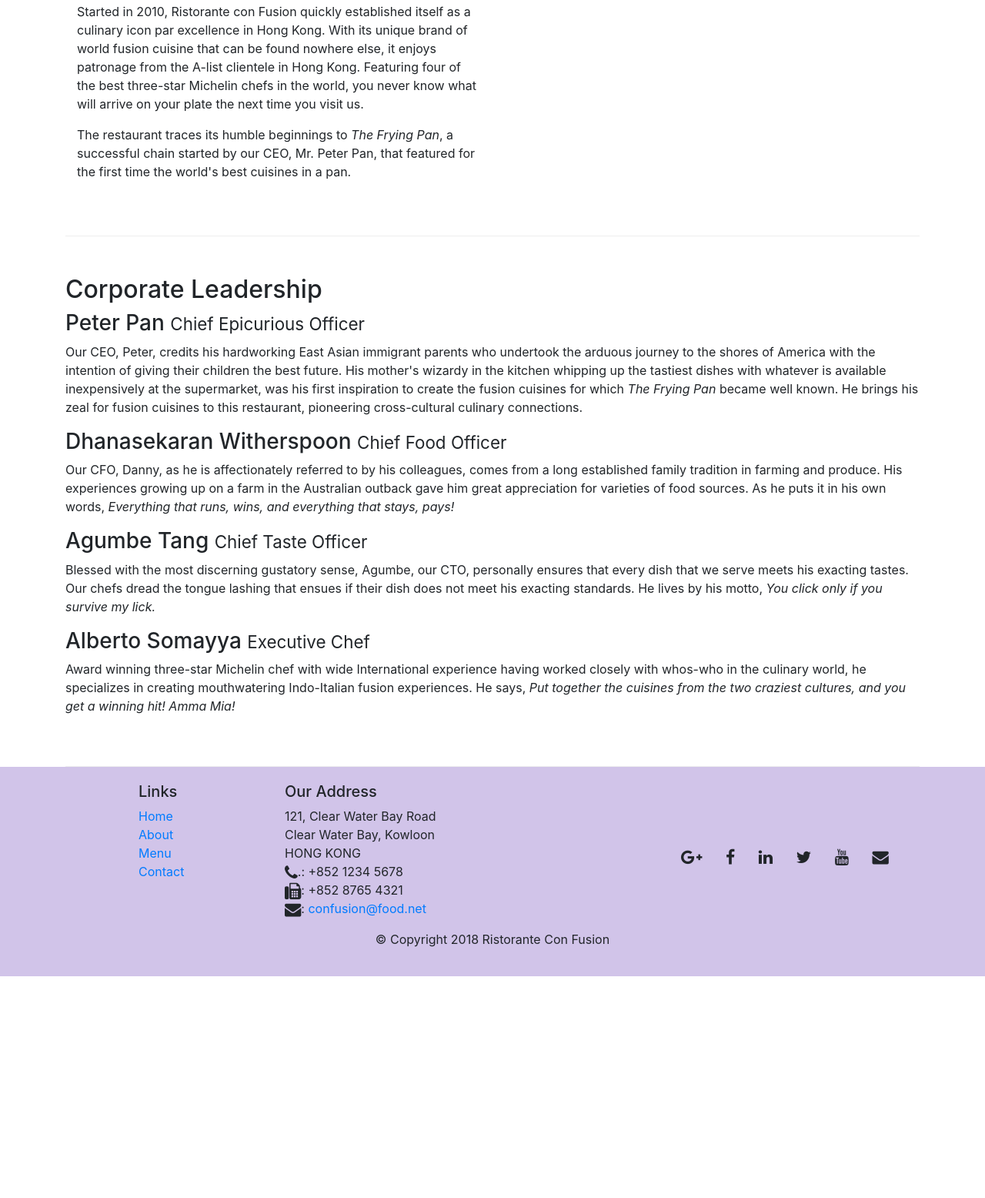
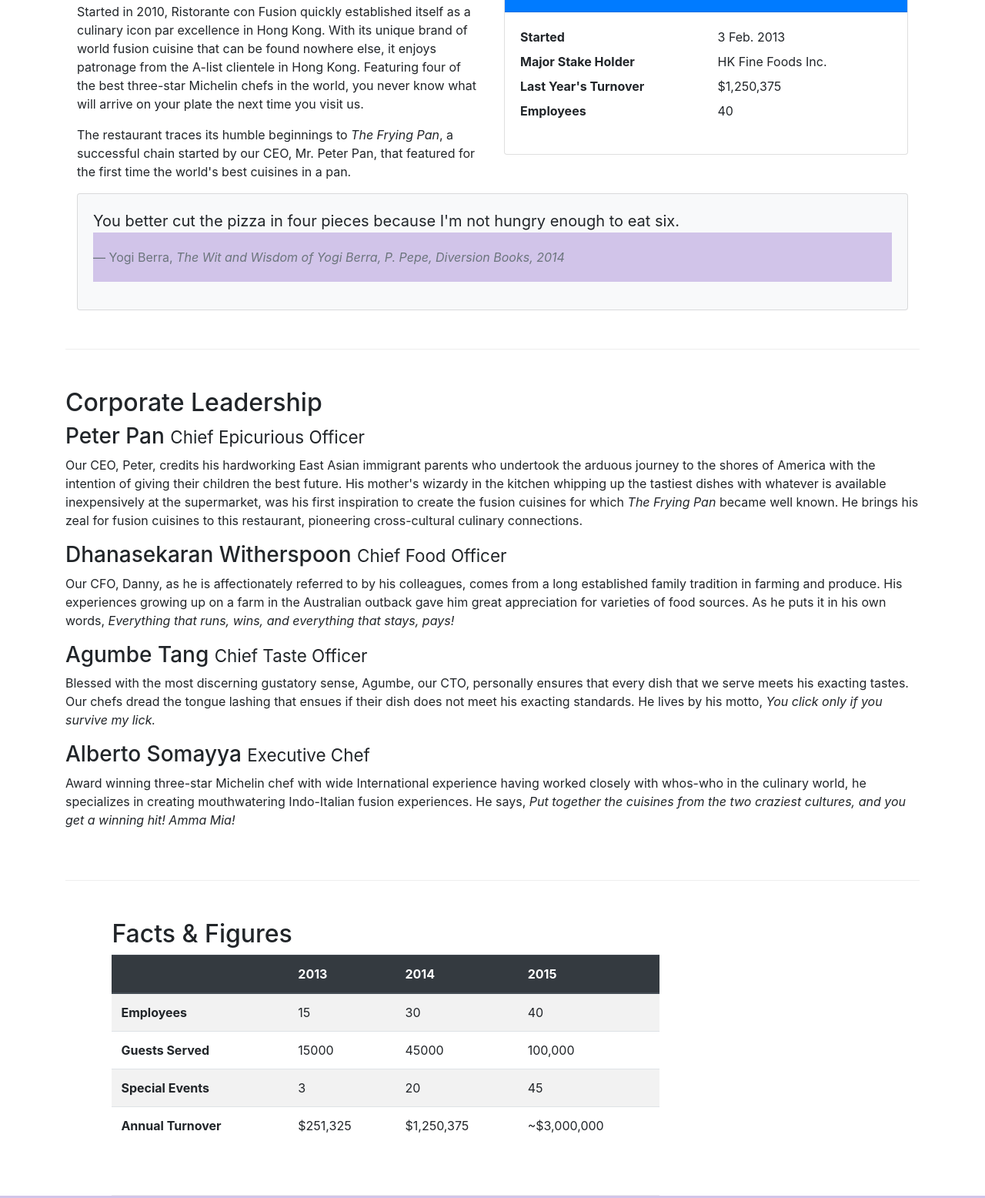
Before and after one commit to zenickn/SETestSite, a website: page aboutus.html in a window 1280 px wide. Shown: the part 534-2090 px from the top of the page at 77% size. Before the commit the page ends 1802 px from the top, so only its background shows below. Drawn offline with nearby package versions, Linux system fonts and the light colour scheme.

Commit message:
Tables and Cards aboutus

```diff
--- a/aboutus.html
+++ b/aboutus.html
@@ -71,7 +71,34 @@
                 <p>Started in 2010, Ristorante con Fusion quickly established itself as a culinary icon par excellence in Hong Kong. With its unique brand of world fusion cuisine that can be found nowhere else, it enjoys patronage from the A-list clientele in Hong Kong.  Featuring four of the best three-star Michelin chefs in the world, you never know what will arrive on your plate the next time you visit us.</p>
                 <p>The restaurant traces its humble beginnings to <em>The Frying Pan</em>, a successful chain started by our CEO, Mr. Peter Pan, that featured for the first time the world's best cuisines in a pan.</p>
             </div>
-            <div class="col-12 col-sm">
+            <div class="col-12 col-sm-6">
+                <div class="card">
+                    <h3 class="card-header bg-primary text-white">Facts At a Glance</h3>
+                    <div class="card-body">
+                        <dl class="row">
+                            <dt class="col-6">Started</dt>
+                            <dd class="col-6">3 Feb. 2013</dd>
+                            <dt class="col-6">Major Stake Holder</dt>
+                            <dd class="col-6">HK Fine Foods Inc.</dd>
+                            <dt class="col-6">Last Year's Turnover</dt>
+                            <dd class="col-6">$1,250,375</dd>
+                            <dt class="col-6">Employees</dt>
+                            <dd class="col-6">40</dd>
+                        </dl>
+                    </div>
+                </div>
+            </div>
+            <div class="col-12">
+                <div class="card card-body bg-light">
+                    <blockquote class="blockquote">
+                        <p class="mb-0">You better cut the pizza in four pieces because
+                            I'm not hungry enough to eat six.</p>
+                        <footer class="blockquote-footer">Yogi Berra,
+                            <cite title="Source Title">The Wit and Wisdom of Yogi Berra,
+                            P. Pepe, Diversion Books, 2014</cite>
+                        </footer>
+                    </blockquote>
+                </div>
             </div>
         </div>
 
@@ -88,6 +115,48 @@
                 <h3>Alberto Somayya <small>Executive Chef</small></h3>
                 <p class="d-none d-sm-block ">Award winning three-star Michelin chef with wide International experience having worked closely with whos-who in the culinary world, he specializes in creating mouthwatering Indo-Italian fusion experiences. He says, <em>Put together the cuisines from the two craziest cultures, and you get a winning hit! Amma Mia!</em></p>
             </div>
+            <div class="row row-content">
+                <h2>Facts &amp; Figures</h2>
+                <div class="table-responsive">
+                    <table class="table table-striped">
+                        <thead class="thead-dark">
+                            <tr>
+                                <th>&nbsp;</th>
+                                <th>2013</th>
+                                <th>2014</th>
+                                <th>2015</th>
+                            </tr>
+                        </thead>
+                        <tbody>
+                            <tr>
+                                <th>Employees</th>
+                                <td>15</td>
+                                <td>30</td>
+                                <td>40</td>
+                            </tr>
+                            <tr>
+                                <th>Guests Served</th>
+                                <td>15000</td>
+                                <td>45000</td>
+                                <td>100,000</td>
+                            </tr>
+                            <tr>
+                                <th>Special Events</th>
+                                <td>3</td>
+                                <td>20</td>
+                                <td>45</td>
+                            </tr>
+                            <tr>
+                                <th>Annual Turnover</th>
+                                <td>$251,325</td>
+                                <td>$1,250,375</td>
+                                <td>~$3,000,000</td>
+                            </tr>
+                        </tbody>
+                    </table>
+                </div>
+            </div>
+            <div class ="col-12 col-sm-3"></div>
        </div>
 
     </div>
```
